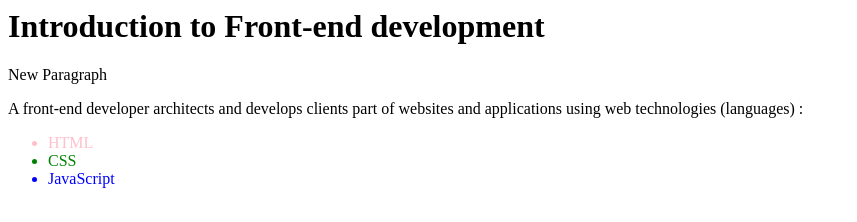
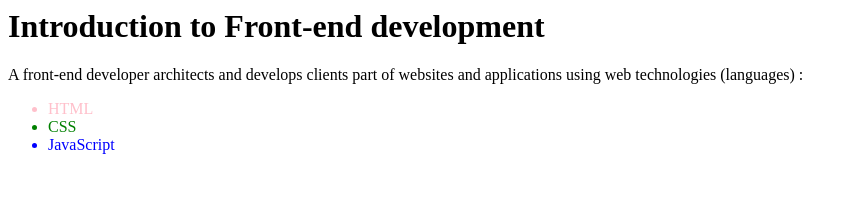
Before and after one commit to goranagg/Fe-Dev, a plain HTML site: page index.html in a window 1280 px wide. Shown: the whole page, without its empty margins (0-857 px from the left). Drawn offline with Linux system fonts and the light colour scheme.

Commit message:
Initial Commit

```diff
--- a/index.html
+++ b/index.html
@@ -1,5 +1,4 @@
 <h1>Introduction to Front-end development</h1>
-<p>New Paragraph</p1>
 <p>A front-end developer architects and develops clients part of websites and applications using web technologies (languages) :<p1>
 <ul>
 <li style="color: pink;">HTML</li>
```
